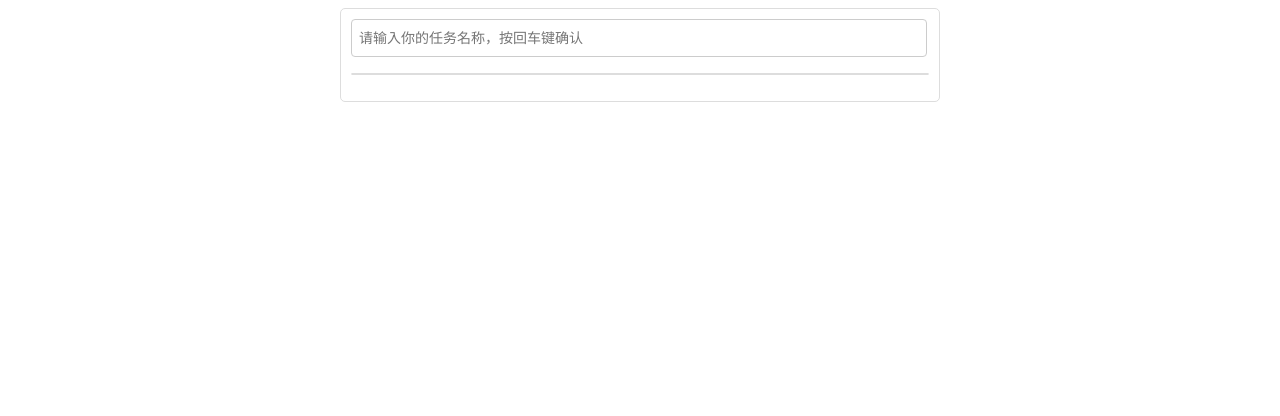
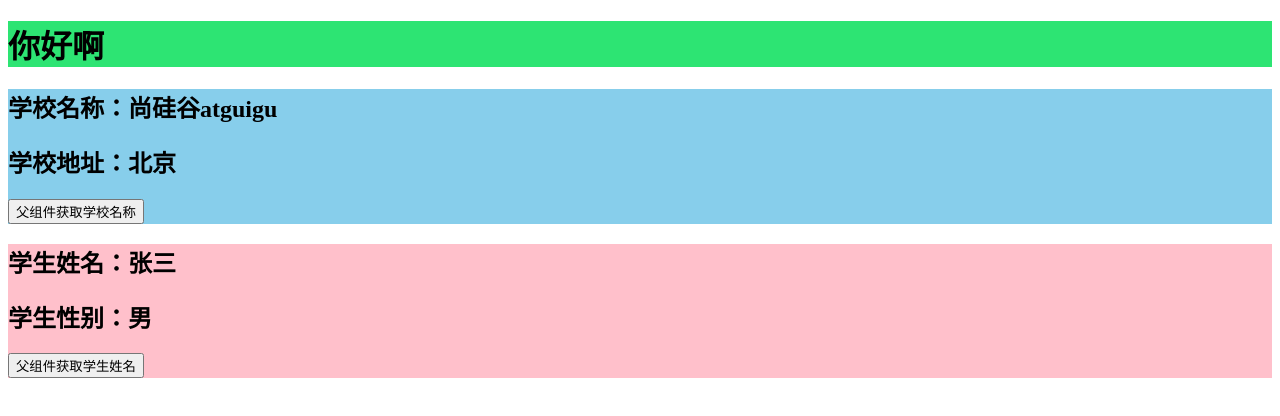
Before and after one commit to fosss666/vue, a Vue app in the folder vue2/02_Vue进阶/: page / in a window 1280 px wide. Shown: the top 416 px of the page. Built offline with nearby package versions, Linux system fonts and the light colour scheme.

Commit message:
组件自定义事件-绑定

```diff
--- a/vue2/02_Vue进阶/src/App.vue
+++ b/vue2/02_Vue进阶/src/App.vue
@@ -1,123 +1,43 @@
 <template>
-  <div class="todo-container">
-    <div class="todo-wrap">
-      <MyHeader :addTodo="addTodo" />
-      <MyList
-        :todos="todos"
-        :changeDone="changeDone"
-        :deleteTodo="deleteTodo"
-      />
-      <MyFooter
-        :todos="todos"
-        :changeTodosChecked="changeTodosChecked"
-        :clearChecked="clearChecked"
-      />
-    </div>
+  <div>
+    <h1 class="app">{{ msg }}</h1>
+    <!-- 通过向子组件的props传递函数来实现数据传递 -->
+    <School :getSchoolNameProp="getSchoolNameProp" />
+    <!-- 通过自定义事件 v-on/@  实现 -->
+    <!-- <Student @fosss="getStudentNameShijian" /> -->
+    <!-- 通过自定义事件 ref实现 -->
+    <Student ref="student"></Student>
   </div>
 </template>
 
 <script>
-import MyHeader from "./components/MyHeader.vue";
-import MyList from "./components/MyList.vue";
-import MyFooter from "./components/MyFooter.vue";
+import Student from "./components/Student";
+import School from "./components/School";
+
 export default {
   name: "App",
-  components: {
-    MyHeader,
-    MyList,
-    MyFooter,
-  },
+  components: { School, Student },
   data() {
     return {
-      todos: JSON.parse(localStorage.getItem("todos")) || [], //如果暂时还没有设置todos这个存储，则设置为空数组
+      msg: "你好啊",
     };
   },
   methods: {
-    //添加todo
-    addTodo(todo) {
-      console.log("调用addTodo方法", todo);
-      this.todos.unshift(todo);
+    getSchoolNameProp(name) {
+      console.log("学校名字：", name);
     },
-    //更改todo的勾选状态
-    changeDone(id) {
-      this.todos.forEach((todo) => {
-        if (todo.id === id) todo.done = !todo.done;
-      });
-    },
-    //删除todo
-    deleteTodo(id) {
-      this.todos = this.todos.filter((todo) => {
-        return todo.id !== id;
-      });
-    },
-    //修改集合是否被勾选
-    changeTodosChecked(done) {
-      this.todos.forEach((todo) => {
-        todo.done = done;
-      });
-    },
-    //清除被勾选的
-    clearChecked() {
-      console.log(this.todos);
-      this.todos = this.todos.filter((todo) => {
-        return !todo.done;
-      });
-      console.log(this.todos);
+    getStudentNameShijian(name) {
+      console.log("学生名字：", name);
     },
   },
-  watch: {
-    todos: {
-      deep: true, //开启深度监视，能监视到对象的子属性的变化
-      handler(value) {
-        localStorage.setItem("todos", JSON.stringify(value));
-      },
-    },
+  mounted() {
+    this.$refs.student.$on('fosss',this.getStudentNameShijian)
   },
 };
 </script>
 
-<style>
-/*base*/
-body {
-  background: #fff;
-}
-
-.btn {
-  display: inline-block;
-  padding: 4px 12px;
-  margin-bottom: 0;
-  font-size: 14px;
-  line-height: 20px;
-  text-align: center;
-  vertical-align: middle;
-  cursor: pointer;
-  box-shadow: inset 0 1px 0 rgba(255, 255, 255, 0.2),
-    0 1px 2px rgba(0, 0, 0, 0.05);
-  border-radius: 4px;
-}
-
-.btn-danger {
-  color: #fff;
-  background-color: #da4f49;
-  border: 1px solid #bd362f;
-}
-
-.btn-danger:hover {
-  color: #fff;
-  background-color: #bd362f;
-}
-
-.btn:focus {
-  outline: none;
-}
-
-.todo-container {
-  width: 600px;
-  margin: 0 auto;
-}
-.todo-container .todo-wrap {
-  padding: 10px;
-  border: 1px solid #ddd;
-  border-radius: 5px;
+<style scoped>
+.app {
+  background-color: rgba(7, 223, 90, 0.844);
 }
 </style>
--- a/vue2/02_Vue进阶/src/components/MyFooter.vue
+++ /dev/null
@@ -1,71 +0,0 @@
-<template>
-  <div class="todo-footer" v-show="listSize">
-    <label>
-      <input type="checkbox" :checked="isAll" @click="changeChecked" />
-    </label>
-    <span>
-      <span>已完成{{ getFinished }}</span> / 全部{{ listSize }}
-    </span>
-    <button class="btn btn-danger" @click="clearAll">清除已完成任务</button>
-  </div>
-</template>
-
-<script>
-export default {
-  name: "MyFooter",
-  props: ["todos", "changeTodosChecked", "clearChecked"],
-  computed: {
-    listSize() {
-      return this.todos.length;
-    },
-    getFinished() {
-      let i = 0;
-      for (let todo of this.todos) {
-        if (todo.done) i++;
-      }
-      return i;
-    },
-    isAll() {
-      return this.getFinished === this.listSize;
-    },
-  },
-  methods: {
-    changeChecked(e) {
-      console.log("是否全选？", e.target.checked);
-      this.changeTodosChecked(e.target.checked);
-    },
-    clearAll() {
-      console.log("清除所有被勾选");
-      this.clearChecked();
-    },
-  },
-};
-</script>
-
-<style scoped>
-/*footer*/
-.todo-footer {
-  height: 40px;
-  line-height: 40px;
-  padding-left: 6px;
-  margin-top: 5px;
-}
-
-.todo-footer label {
-  display: inline-block;
-  margin-right: 20px;
-  cursor: pointer;
-}
-
-.todo-footer label input {
-  position: relative;
-  top: -1px;
-  vertical-align: middle;
-  margin-right: 5px;
-}
-
-.todo-footer button {
-  float: right;
-  margin-top: 5px;
-}
-</style>
--- a/vue2/02_Vue进阶/src/components/MyHeader.vue
+++ /dev/null
@@ -1,56 +0,0 @@
-<template>
-  <div class="todo-header">
-    <input
-      type="text"
-      placeholder="请输入你的任务名称，按回车键确认"
-      v-model="title"
-      @keyup.enter="add"
-    />
-  </div>
-</template>
-
-<script>
-import { nanoid } from "nanoid";
-export default {
-  name: "MyHeader",
-  props: ["addTodo"],
-  data() {
-    return {
-      title: "",
-    };
-  },
-  methods: {
-    add() {
-      //判空
-      if (this.title.trim() === "") {
-        alert("输入不能为空！！！");
-      } else {
-        //添加爱好
-        const todo = { id: nanoid(), title: this.title, done: false };
-        this.addTodo(todo);
-        this.title = ""; //清空
-      }
-    },
-  },
-};
-</script>
-
-<style scoped>
-/*header*/
-.todo-header input {
-  width: 560px;
-  height: 28px;
-  font-size: 14px;
-  border: 1px solid #ccc;
-  border-radius: 4px;
-  padding: 4px 7px;
-}
-
-.todo-header input:focus {
-  outline: none;
-  border-color: rgba(82, 168, 236, 0.8);
-  box-shadow: inset 0 1px 1px rgba(0, 0, 0, 0.075),
-    0 0 8px rgba(82, 168, 236, 0.6);
-}
-
-</style>
--- a/vue2/02_Vue进阶/src/components/MyItem.vue
+++ /dev/null
@@ -1,75 +0,0 @@
-<template>
-  <li>
-    <label>
-      <input
-        type="checkbox"
-        :checked="todo.done"
-        @click="changeChecked(todo.id)"
-      />
-      <span>{{ todo.title }}</span>
-    </label>
-    <button class="btn btn-danger" @click="deleteChecked(todo.id)">删除</button>
-  </li>
-</template>
-
-<script>
-export default {
-  name: "MyItem",
-  props: ["todo", "changeDone", "deleteTodo"],
-  methods: {
-    //更改数据的勾选状态
-    changeChecked(id) {
-      this.changeDone(id);
-    },
-    //删除指定todo
-    deleteChecked(id) {
-      if (confirm("确定要删除吗？")) {
-        this.deleteTodo(id);
-      }
-    },
-  },
-};
-</script>
-
-<style scoped>
-/*item*/
-li {
-  list-style: none;
-  height: 36px;
-  line-height: 36px;
-  padding: 0 5px;
-  border-bottom: 1px solid #ddd;
-}
-
-li label {
-  float: left;
-  cursor: pointer;
-}
-
-li label li input {
-  vertical-align: middle;
-  margin-right: 6px;
-  position: relative;
-  top: -1px;
-}
-
-li button {
-  float: right;
-  display: none;
-  margin-top: 3px;
-}
-
-li:before {
-  content: initial;
-}
-
-li:last-child {
-  border-bottom: none;
-}
-li :hover {
-  background-color: #ddd;
-}
-li:hover button {
-  display: block;
-}
-</style>
--- a/vue2/02_Vue进阶/src/components/MyList.vue
+++ /dev/null
@@ -1,43 +0,0 @@
-<template>
-  <div id="app">
-    <ul class="todo-main">
-      <MyItem
-        v-for="todo in todos"
-        :key="todo.id"
-        :todo="todo"
-        :changeDone="changeDone"
-        :deleteTodo="deleteTodo"
-      />
-    </ul>
-  </div>
-</template>
-
-<script>
-import MyItem from "./MyItem.vue";
-export default {
-  name: "MyList",
-  props: ["todos", "changeDone", "deleteTodo"],
-  components: {
-    MyItem,
-  },
-};
-</script>
-
-<style scoped>
-/*main*/
-.todo-main {
-  margin-left: 0px;
-  border: 1px solid #ddd;
-  border-radius: 2px;
-  padding: 0px;
-}
-
-.todo-empty {
-  height: 40px;
-  line-height: 40px;
-  border: 1px solid #ddd;
-  border-radius: 2px;
-  padding-left: 5px;
-  margin-top: 10px;
-}
-</style>
--- /dev/null
+++ b/vue2/02_Vue进阶/src/components/School.vue
@@ -0,0 +1,32 @@
+<template>
+  <div class="school">
+    <h2>学校名称：{{ name }}</h2>
+    <h2>学校地址：{{ address }}</h2>
+    <button @click="sendSchoolName">父组件获取学校名称</button>
+  </div>
+</template>
+
+<script>
+export default {
+  name: "School",
+  props: ['getSchoolNameProp'],
+  data() {
+    return {
+      name: "尚硅谷atguigu",
+      address: "北京",
+    };
+  },
+  methods: {
+    sendSchoolName() {
+      // console.log(this.name)
+      this.getSchoolNameProp(this.name);
+    },
+  },
+};
+</script>
+
+<style scoped>
+.school {
+  background-color: skyblue;
+}
+</style>
--- /dev/null
+++ b/vue2/02_Vue进阶/src/components/Student.vue
@@ -0,0 +1,30 @@
+<template>
+  <div class="student">
+    <h2>学生姓名：{{ name }}</h2>
+    <h2>学生性别：{{ sex }}</h2>
+    <button @click="getStudentName">父组件获取学生姓名</button>
+  </div>
+</template>
+
+<script>
+export default {
+  name: "Student",
+  data() {
+    return {
+      name: "张三",
+      sex: "男",
+    };
+  },
+  methods: {
+    getStudentName() {
+      this.$emit('fosss',this.name)
+    },
+  },
+};
+</script>
+
+<style scoped>
+.student {
+  background-color: pink;
+}
+</style>
--- a/vue2/02_Vue进阶/src/main.js
+++ b/vue2/02_Vue进阶/src/main.js
@@ -1,8 +1,12 @@
+//引入Vue
 import Vue from 'vue'
+//引入App
 import App from './App.vue'
-
+//关闭Vue的生产提示
 Vue.config.productionTip = false
 
+//创建vm
 new Vue({
-  render: h => h(App),
-}).$mount('#app')
+	el: '#app',
+	render: h => h(App)
+})
```
